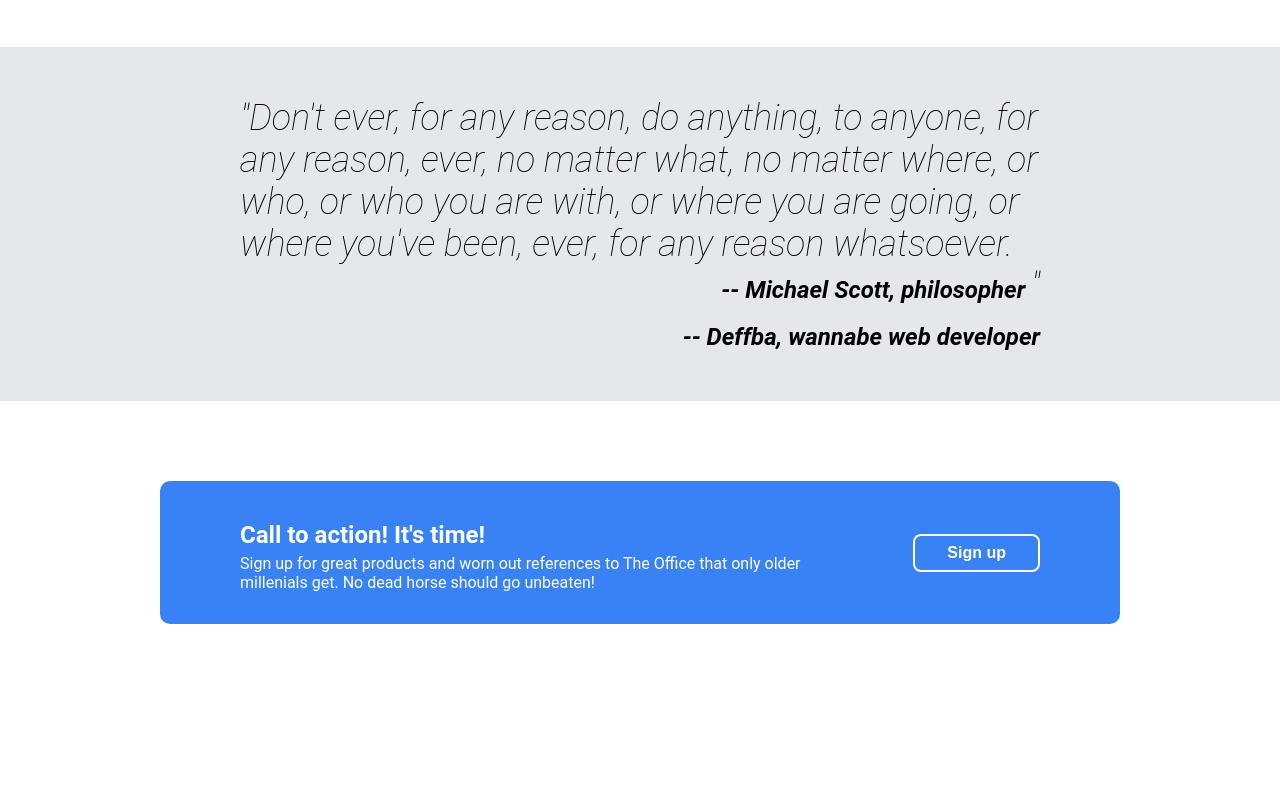
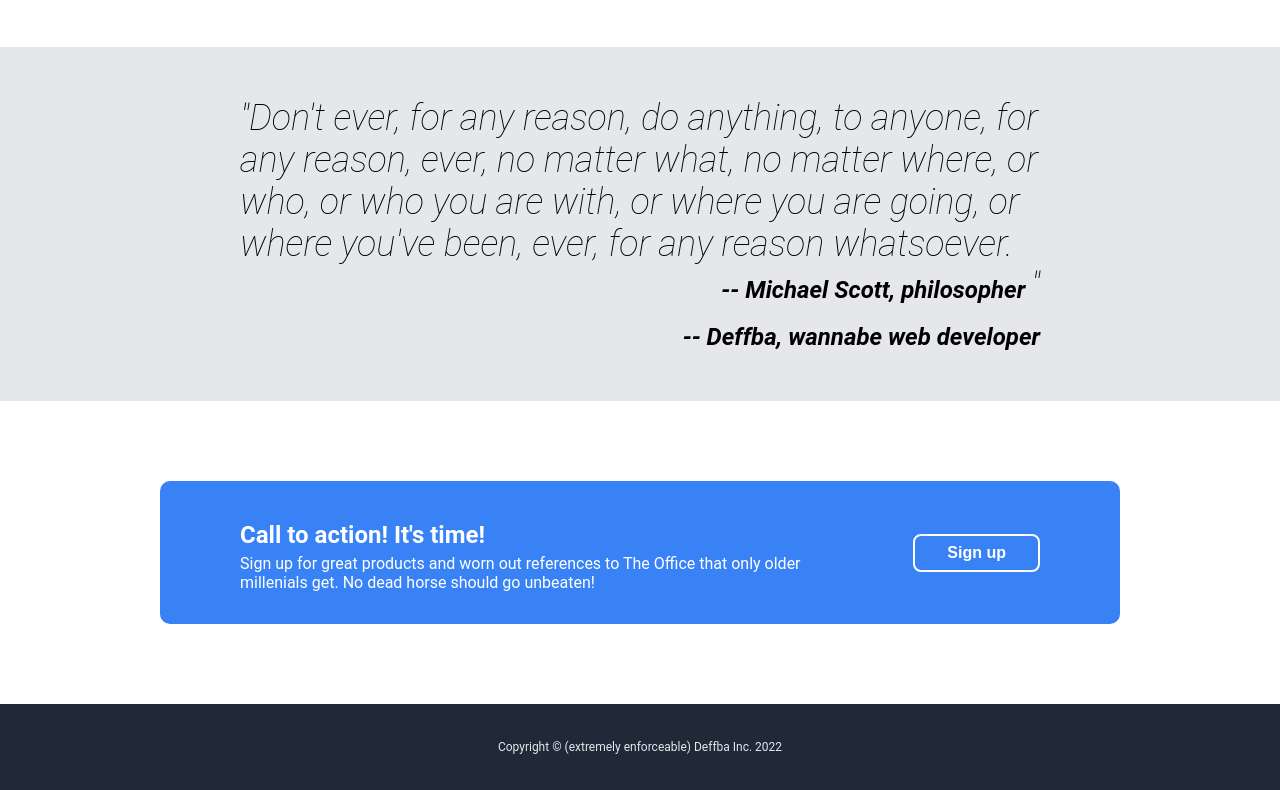
Before and after one commit to deffba/odin-landing-page, a plain HTML site: page index.html in a window 1280 px wide. Shown: the part 917-1707 px from the top of the page. Before the commit the page ends 1621 px from the top, so only its background shows below. Drawn offline with Linux system fonts and the light colour scheme.

Commit message:
Add and style footer

```diff
--- a/index.html
+++ b/index.html
@@ -78,6 +78,8 @@
                 </div>
 
         </div>
+
+        <div class="footer">Copyright © (extremely enforceable) Deffba Inc. 2022 </div>
     </body>
 
 </html>
--- a/styles.css
+++ b/styles.css
@@ -209,3 +209,13 @@
     border-radius: 8px;
 
 }
+
+.footer {
+    background-color: #1F2937;
+    color: #e5e7eb;
+    display: flex;
+    justify-content: center;
+    align-items: center;
+    padding: 3em;
+    font-size: 12px;
+}
```
